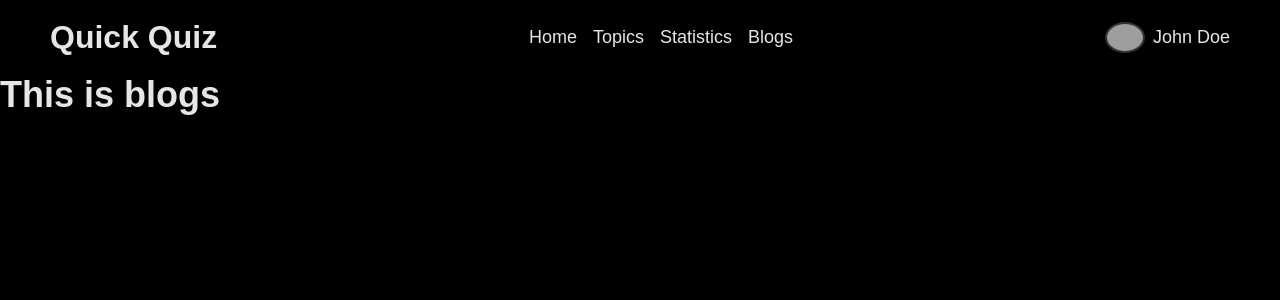
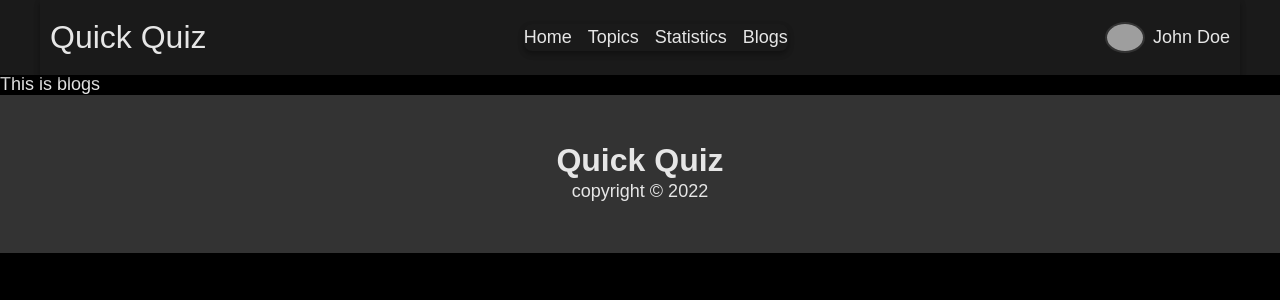
Before and after one commit to UpalBarua/quick-quiz, a React (Vite) app: page /blogs in a window 1280 px wide. Shown: the top 300 px of the page. Built offline with nearby package versions, Linux system fonts and the light colour scheme; grey boxes are pictures that could not be loaded.

Commit message:
added a Footer component, made the navbar sticky, fixed the heading sizes!

```diff
--- /dev/null
+++ b/src/components/Footer/Footer.jsx
@@ -0,0 +1,16 @@
+import React from 'react';
+import '../../Utils.module.css';
+import styles from './Footer.module.css';
+
+const Footer = () => {
+  return (
+    <footer className={styles.footer}>
+      <div className={`${styles.wrapper} container`}>
+        <h2 className={styles.title}>Quick Quiz</h2>
+        <p className={styles.text}>copyright &copy; 2022 </p>
+      </div>
+    </footer>
+  );
+};
+
+export default Footer;
--- /dev/null
+++ b/src/components/Footer/Footer.module.css
@@ -0,0 +1,14 @@
+.footer {
+  display: flex;
+  align-items: center;
+  justify-content: center;
+  background-color: var(--clr-dark-500);
+  padding-block: var(--spacing-700);
+  box-shadow: var(--box-shadow);
+  text-align: center;
+}
+
+.title {
+  font-size: var(--fs-600);
+  font-weight: 700;
+}
--- a/src/components/Navbar/Navbar.jsx
+++ b/src/components/Navbar/Navbar.jsx
@@ -6,12 +6,12 @@ import styles from './Navbar.module.css';
 
 const Navbar = ({ navOpen, navToggleHandler }) => {
   return (
-    <nav className={styles.navbar + ' container'}>
+    <header className={styles.header}>
+      <nav className={`${styles.navbar} container`}>
         {/* logo */}
         <Link className="logoLink" to="/">
           <h1 className={styles.logo}>Quick Quiz</h1>
         </Link>
-
         {/* nav menu */}
         <ul className={`${styles.menu} ${navOpen && styles.open}`}>
           <li className={styles.menuItem}>
@@ -35,7 +35,6 @@ const Navbar = ({ navOpen, navToggleHandler }) => {
             </Link>
           </li>
         </ul>
-
         {/* user */}
         <div className={styles.menuRight}>
           <a className={styles.user} href="">
@@ -53,6 +52,7 @@ const Navbar = ({ navOpen, navToggleHandler }) => {
           </button>
         </div>
       </nav>
+    </header>
   );
 };
 
--- a/src/components/Navbar/Navbar.module.css
+++ b/src/components/Navbar/Navbar.module.css
@@ -1,6 +1,13 @@
 /* -------------------- */
 /* NAVIGATION BAR       */
 /* -------------------- */
+.header {
+  position: sticky;
+  top: 0;
+  background-color: var(--clr-dark-300);
+  box-shadow: var(--box-shadow);
+}
+
 .navbar {
   display: flex;
   justify-content: space-between;
--- a/src/components/Questions/QuestionCard.module.css
+++ b/src/components/Questions/QuestionCard.module.css
@@ -3,8 +3,6 @@
   padding: var(--spacing-400);
   border-radius: var(--border-radius);
   box-shadow: var(--box-shadow);
-  max-width: min(37.5rem);
-  margin-inline: auto;
 }
 
 .questionCard + * {
--- a/src/components/Questions/Questions.jsx
+++ b/src/components/Questions/Questions.jsx
@@ -9,10 +9,12 @@ const Questions = () => {
 
   return (
     <div className={`container`}>
-      <h2 className={styles.title}>Quiz of {name}</h2>
-      {questions.map(question => (
-        <QuestionCard key={question.id} questionData={question} />
-      ))}
+      <div className={styles.wrapper}>
+        <h2 className={styles.title}>Quiz of {name}</h2>
+        {questions.map(question => (
+          <QuestionCard key={question.id} questionData={question} />
+        ))}
+      </div>
     </div>
   );
 };
--- a/src/components/Questions/Questions.module.css
+++ b/src/components/Questions/Questions.module.css
@@ -1,3 +1,12 @@
-/* .5 {
-  max-width: min(37.5rem);
-} */
+.wrapper {
+  max-width: 37.5rem;
+  margin-inline: auto;
+  margin-block: var(--spacing-700);
+}
+
+.title {
+  font-size: var(--fs-600);
+  font-weight: 700;
+  text-align: center;
+  margin-block: var(--spacing-700);
+}
--- a/src/index.css
+++ b/src/index.css
@@ -78,6 +78,17 @@ body {
 h1,
 h2,
 h3,
+h4,
+h5,
+h6,
+p {
+  font-size: var(--fs-400);
+  font-weight: 400;
+}
+
+h1,
+h2,
+h3,
 h4 {
   line-height: 1.1;
 }
--- a/src/layouts/Main.jsx
+++ b/src/layouts/Main.jsx
@@ -1,5 +1,6 @@
 import React, { useState } from 'react';
 import { Outlet } from 'react-router-dom';
+import Footer from '../components/Footer/Footer';
 import Navbar from '../components/Navbar/Navbar';
 
 const Main = () => {
@@ -10,12 +11,9 @@ const Main = () => {
 
   return (
     <>
-      <header className="header">
-        <Navbar navOpen={navOpen} navToggleHandler={navToggleHandler} />
-      </header>
-      <Outlet>
-        <h1>Hey</h1>
-      </Outlet>
+      <Navbar navOpen={navOpen} navToggleHandler={navToggleHandler} />
+      <Outlet />
+      <Footer />
     </>
   );
 };
```
Lines whose indentation alone changed are shown as unchanged.
